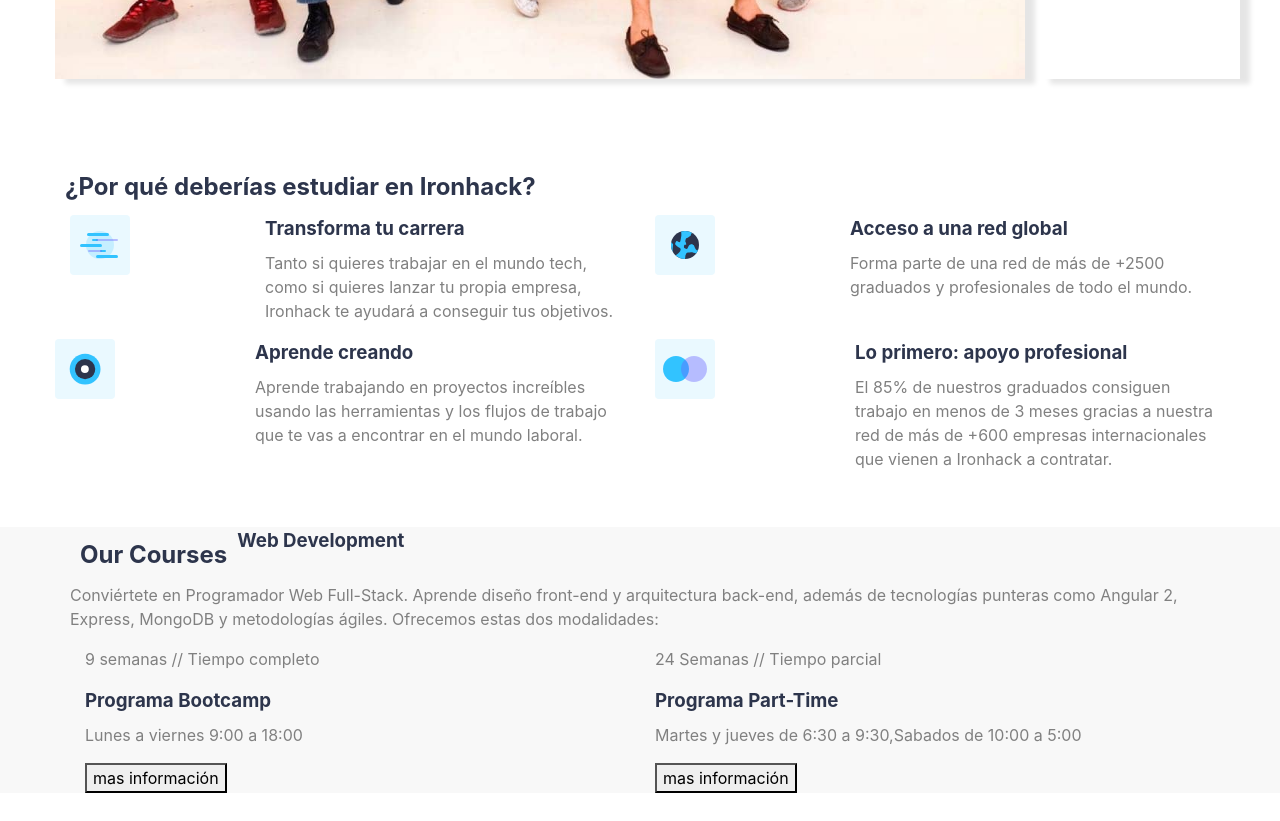
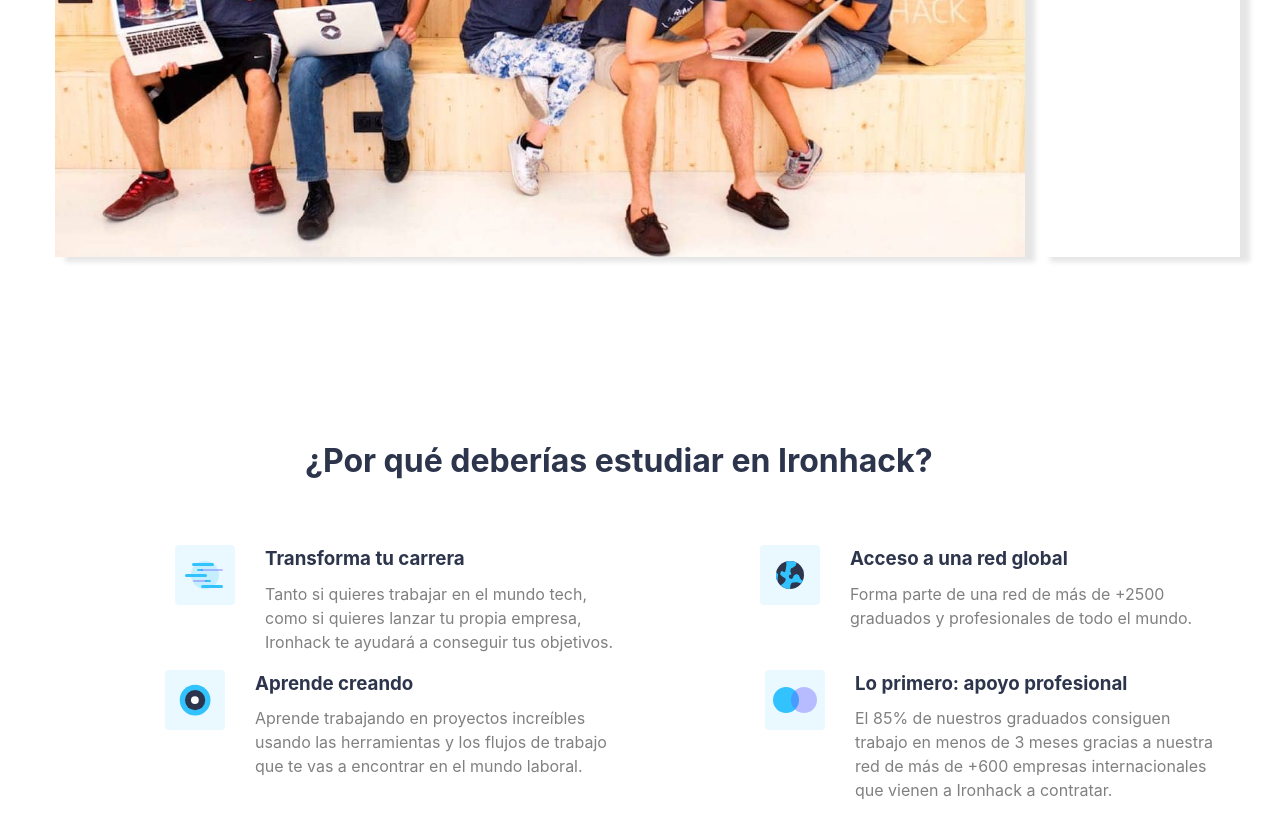
Before and after one commit to IvanRomero84/-MAD-DE-Ivan-Romero, a plain HTML site: page index.html in a window 1280 px wide. Shown: the part 1405-2226 px from the top of the page. Before the commit the page ends 2198 px from the top, so only its background shows below. Drawn offline with nearby package versions, Linux system fonts and the light colour scheme.

Commit message:
retoques de ultima hora

```diff
--- a/index.html
+++ b/index.html
@@ -53,19 +53,19 @@
     <section class="section1">
         <div class="container esp">
             <div class="row">
-                <div class="col-3 datos">
+                <div class="col-3 datos esp">
                     <h2>+2500</h2>
                     <p>Estudiantes graduados</p>
                 </div>
-                <div class="col-3 datos">
+                <div class="col-3 datos esp">
                     <h2>9</h2>
                     <p>Campus alrrededor del mundo</p>
                 </div>
-                <div class="col-3 datos">
+                <div class="col-3 datos esp">
                     <h2>+600</h2>
                     <p>Empresas asociadas</p>
                 </div>
-                <div class="col-3 datos">
+                <div class="col-3 datos esp">
                     <h2>+70</h2>
                     <p>Nacionalidades de estudiantes</p>
                 </div>
@@ -82,13 +82,13 @@
                 </div>
             </div>
     </section>
-    <section>
+    <section class="section2">
         <div class="container esp">
             <div class="row">
-                <h2>¿Por qué deberías estudiar en Ironhack?</h2>
+                <h2 class="esp s2h2">¿Por qué deberías estudiar en Ironhack?</h2>
             </div>
             <div class="row">
-                <div class="col-2">
+                <div class="col-2 aling">
                     <img src="img/1.svg" alt="menu1">
                 </div>
                 <div class="col-4">
@@ -97,7 +97,7 @@
                         ayudará a conseguir
                         tus objetivos.</p>
                 </div>
-                <div class="col-2">
+                <div class="col-2 aling">
                     <img src="img/2.svg" alt="menu2">
                 </div>
                 <div class="col-4">
@@ -105,7 +105,7 @@
                     <p>Forma parte de una red de más de +2500 graduados y profesionales de todo el mundo.</p>
                 </div>
                 <div class="row">
-                    <div class="col-2">
+                    <div class="col-2 aling">
                         <img src="img/3.svg" alt="menu3">
                     </div>
                     <div class="col-4">
@@ -114,7 +114,7 @@
                             que te vas a encontrar en el
                             mundo laboral.</p>
                     </div>
-                    <div class="col-2">
+                    <div class="col-2 aling">
                         <img src="img/4.svg" alt="menu4">
                     </div>
                     <div class="col-4">
@@ -129,25 +129,25 @@
     </section>
 
     <section class="section3">
-        <div class="container">
+        <div class="container esp">
             <div class="row">
-                <h2>Our Courses</h2>
-                <h3>Web Development</h3>
+                <h2 class="esp datos">Our Courses</h2>
+                <h3 class="datos">Web Development</h3>
                 <p>Conviértete en Programador Web Full-Stack. Aprende diseño front-end y arquitectura back-end, además
                     de tecnologías
                     punteras como Angular 2, Express, MongoDB y metodologías ágiles. Ofrecemos estas dos modalidades:
                 </p>
-                <div class="col">
-                    <p>9 semanas // Tiempo completo</p>
+                <div class="col-6 esp">
+                    <p class="red">9 semanas // Tiempo completo</p>
                     <h3>Programa Bootcamp</h3>
                     <p>Lunes a viernes 9:00 a 18:00</p>
-                    <button>mas información</button>
+                    <button class="boton3">mas información</button>
                 </div>
-                <div class="col">
-                    <p>24 Semanas // Tiempo parcial</p>
+                <div class="col-6 esp">
+                    <p class="red">24 Semanas // Tiempo parcial</p>
                     <h3>Programa Part-Time</h3>
                     <p>Martes y jueves de 6:30 a 9:30,Sabados de 10:00 a 5:00</p>
-                    <button>mas información</button>
+                    <button class="boton3">mas información</button>
                 </div>
             </div>
         </div>
--- a/style.css
+++ b/style.css
@@ -9,9 +9,11 @@
    color: #2d354c;
    text-align: center;
    margin: 10px;
+   font-size: 2.5em;
+   text-align: center;
 }
 .esp{
-    padding: 40px 0;
+    padding: 60px 0;
 }
 
 /* Navegador */
@@ -106,9 +108,29 @@
 section p{
     color: gray;
 }
+.s2h2{
+    font-size: 2em;
+    text-align: center;
+    margin:0 250px;
+}
+
+.aling{
+    text-align: right;
+}
 
 /* Section 3 */
 
 .section3{
     background-color: #f8f8f8;
+    text-align: center;
 }
+.boton3{
+    border: 1px solid #32c3ff;
+    color: #32c3ff;
+    padding: 15px 5px;
+    border-radius: 9%;
+    width: 60%;
+}
+.red{
+    color:red;
+}
```
